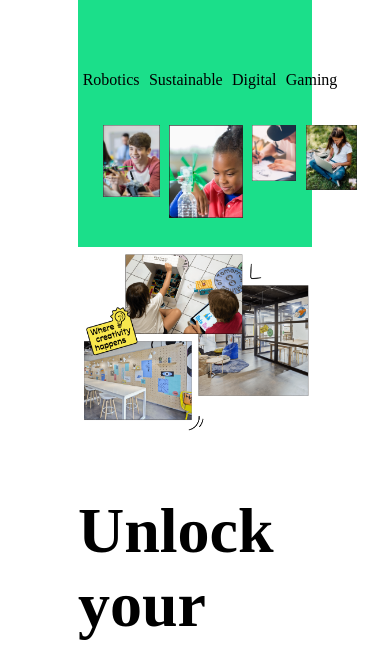
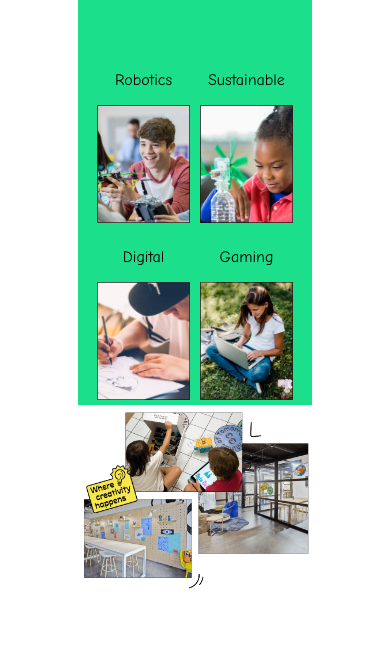
Before and after one commit to ivdemo/MindsOfTomorrow, a plain HTML site: page index.html in a window 390 px wide. Shown: the part 2286-2935 px from the top of the page. Drawn offline with Linux system fonts and the light colour scheme.

Commit message:
Pagina definitiva

```diff
--- a/css/estilos.css
+++ b/css/estilos.css
@@ -1,8 +1,17 @@
+@import url('https://fonts.googleapis.com/css2?family=Comic+Neue:ital,wght@0,300;0,400;0,700;1,300;1,400;1,700&display=swap');
+
+.comic-neue-light {
+    font-family: "Comic Neue", cursive;
+    font-weight: 300;
+    font-style: normal;
+  }
+
 body {
     max-width: 100%;
     margin-left: 20%;
     margin-right: 20%;
     justify-content: justify;
+    font-family: Comic Neue;
 }
 
 h1 {
@@ -38,21 +47,26 @@ header {
     background-color: rgb(27, 223, 138);
 }
 
-.col4 {
-    text-align: center;
-}
-
 .sec3-1 {
     width: 100%;
     text-align: center;
 }
 
-.sec3-2 {
-    width: 25%;
-    text-align: center;
+.bloqueimagen {
+    display: flex;
+    flex-wrap: wrap;
+    justify-content: center;
 }
 
-.imgsec3-2 {
+.columna {
+    width: 20%;
+    display: flex;
+    flex-direction: column;
+    align-items: center;
+    margin: 2%;
+}
+
+.img {
     width: 100%;
 }
 
@@ -93,6 +107,7 @@ header {
     display: flex;
     background-color: black;
     color: white;
+    margin-top: -4.8%;
 }
 
 .sec7-1 {
@@ -115,15 +130,23 @@ header {
 }
 
 @media screen and (max-width: 700px) {
-    .sec3-2 {
-        width: 50%;
-        padding: 2%;
-        text-align: center;
+
+    .bloqueimagen {
+        display: flex;
+        flex-wrap: wrap;
+        justify-content: center;
     }
 
-    .imgsec3-2 {
+    .columna {
+        width: 40%;
+        display: flex;
+        flex-direction: column;
+        align-items: center;
+        margin: 2%;
+    }
+
+    .img {
         width: 100%;
-        padding: 20px;
     }
 
     .sec2 {
@@ -139,4 +162,18 @@ header {
         width: 50%;
         float: left;
     }
+
+    .sec7 {
+        width: 100%;
+        display: flex;
+        background-color: black;
+        color: white;
+        margin-top: -13.5%;
+    }
+
+    .sec7-1 {
+        width: 50%;
+        display: flex;
+        margin-left: 5%;
+    }
 }
--- a/index.html
+++ b/index.html
@@ -30,22 +30,22 @@
         <div class="sec3-1">
             <h1>Innovative programs for ages 6 to 13.</h1>
         </div>
-        <div class="flex">
-            <div class="sec3-2">
+        <div class="bloqueimagen">
+            <div class="columna">
                 <p>Robotics</p>
-                <img class="imgsec3-2" src="./img/section-2-a.jpeg" alt="">
+                <img class="img" src="./img/section-2-a.jpeg" alt="">
             </div>
-            <div class="sec3-2">
+            <div class="columna">
                 <p>Sustainable</p>
-                <img class="imgsec3-2" src="./img/section-2-b.jpeg" alt="">
+                <img class="img" src="./img/section-2-b.jpeg" alt="">
             </div>
-            <div class="sec3-2">
+            <div class="columna">
                 <p>Digital</p>
-                <img class="imgsec3-2" src="./img/section-2-c.jpeg" alt="">
+                <img class="img" src="./img/section-2-c.jpeg" alt="">
             </div>
-            <div class="sec3-2">
+            <div class="columna">
                 <p>Gaming</p>
-                <img class="imgsec3-2" src="./img/section-2-d.jpeg" alt="">
+                <img class="img" src="./img/section-2-d.jpeg" alt="">
             </div>
         </div>
     </section>
```
